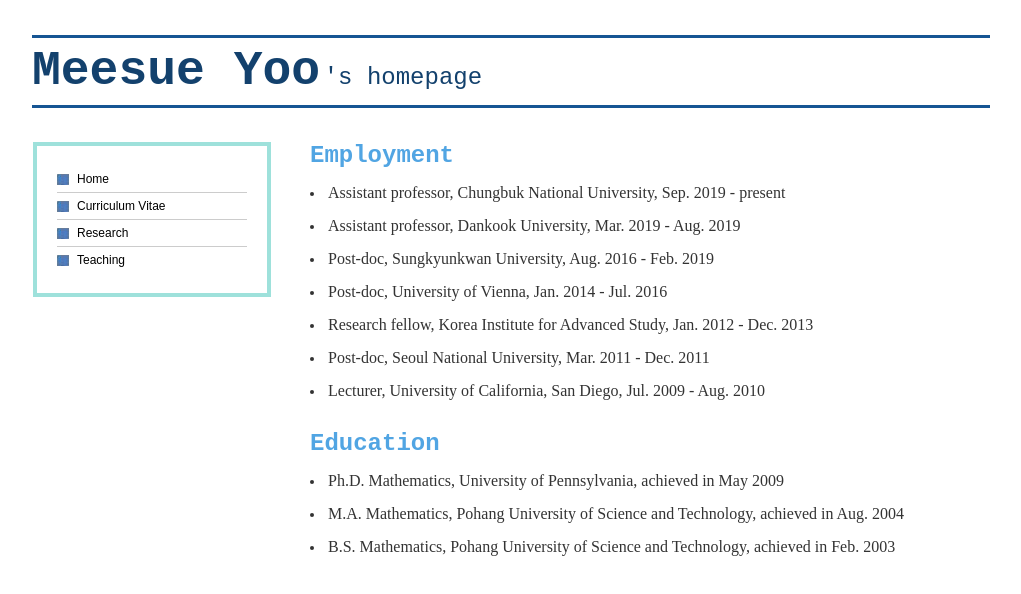
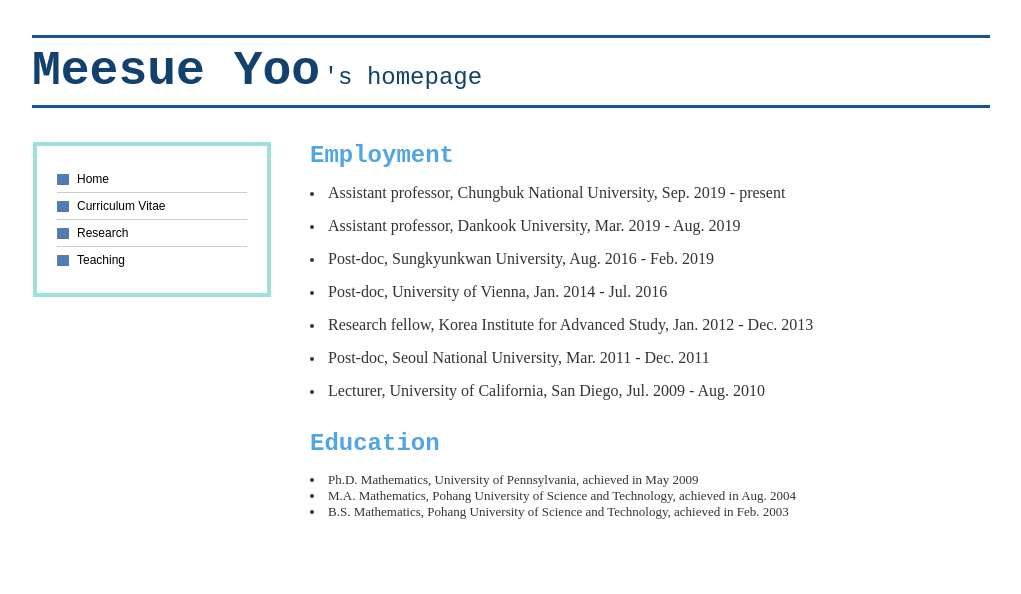
Before and after one commit to meesue/meesue.github.io, a plain HTML site: page cv.html in a window 1280 px wide. Shown: the whole page, without its empty margins (149-1170 px from the left). Drawn offline with nearby package versions, Linux system fonts and the light colour scheme; some packages are replaced by stand-ins of ours.

Commit message:
Update cv.html

```diff
--- a/cv.html
+++ b/cv.html
@@ -57,9 +57,9 @@ A:hover { text-decoration:none; background:E2EAF6}
   <li> <font size="3" face="Newyork Times">Lecturer, University of California, San Diego, Jul. 2009 - Aug. 2010</font></li><br>
   <br>
   <font size="5" face="Courier New" color="#51A5E3"><b> Education</b></font><br><br>
-  <li> <font size="3" face="Newyork Times">Ph.D. Mathematics, University of Pennsylvania, achieved in May 2009</font></li><br>
-  <li> <font size="3" face="Newyork Times">M.A. Mathematics, Pohang University of Science and Technology, achieved in Aug. 2004</font></li><br>
-  <li> <font size="3" face="Newyork Times">B.S. Mathematics, Pohang University of Science and Technology, achieved in Feb. 2003</font></li>
+  <li> <font face="Newyork Times">Ph.D. Mathematics, University of Pennsylvania, achieved in May 2009</font></li>
+  <li> <font face="Newyork Times">M.A. Mathematics, Pohang University of Science and Technology, achieved in Aug. 2004</font></li>
+  <li> <font face="Newyork Times">B.S. Mathematics, Pohang University of Science and Technology, achieved in Feb. 2003</font></li>
 
 
 </div>
```
